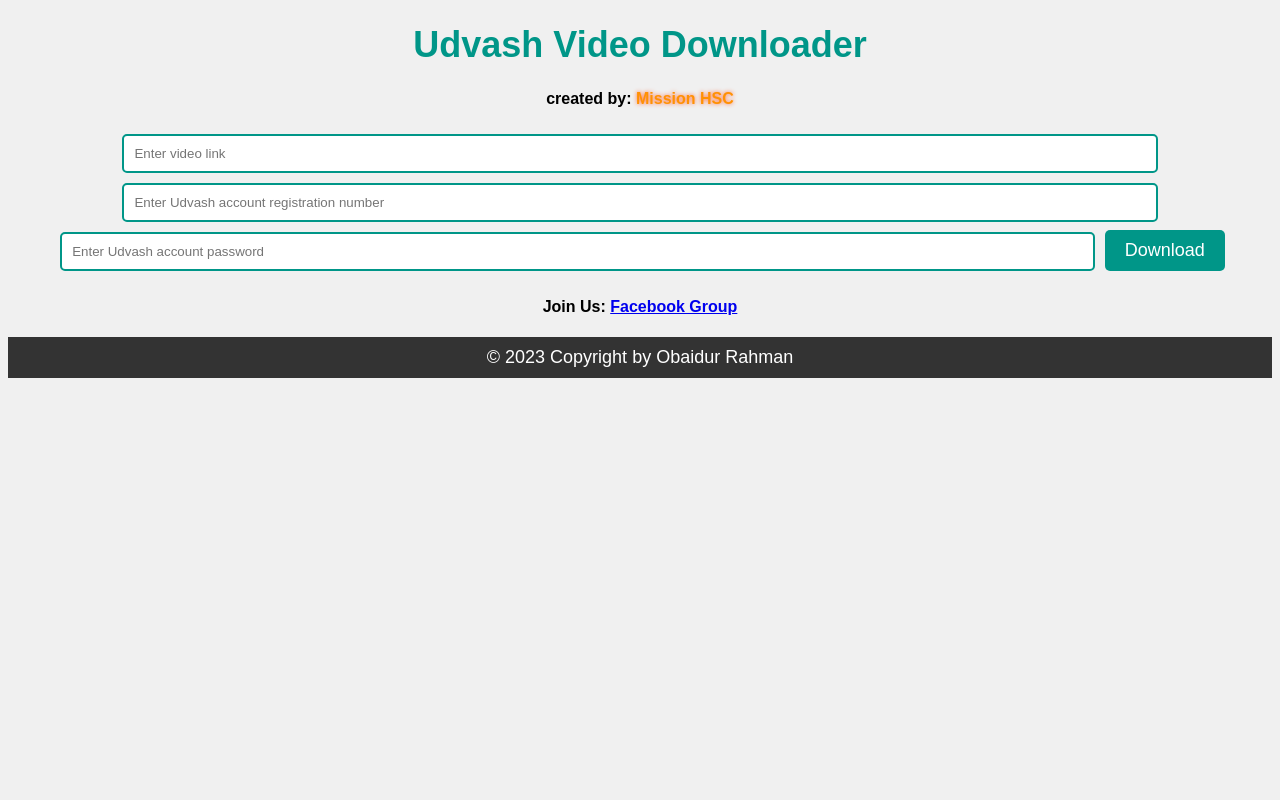
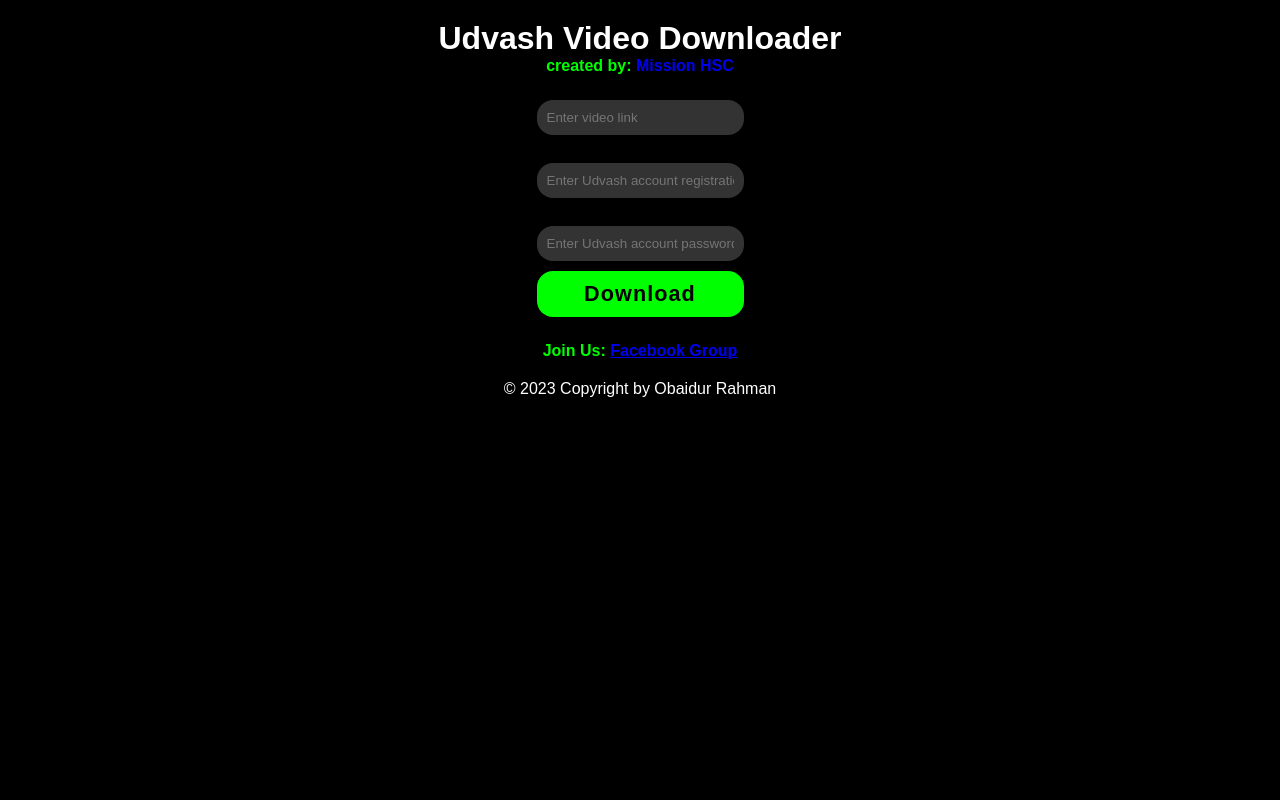
Before and after one commit to obaidur952952/Udvash-Class-Downloader, a Flask app: page / in a window 1280 px wide. Run offline with Flask 3, Linux system fonts and the light colour scheme.

Commit message:
Update index.css

```diff
--- a/static/index.css
+++ b/static/index.css
@@ -1,61 +1,66 @@
-/* Styling for the body */
-body {
-    background-color: #f0f0f0; /* Set a light background color */
-    font-family: Arial, sans-serif;
-    text-align: center;
+/* index.css */
+
+* {
+    margin: 0;
+    padding: 0;
+    box-sizing: border-box;
+    font-family: 'Quicksand', sans-serif;
 }
 
-/* Styling for the header */
-h1 {
-    color: #009688; /* Unique color for the header text */
-    font-size: 36px;
+body {
+    display: flex;
+    flex-direction: column;
+    align-items: center;
+    text-align: center;
+    min-height: 100vh;
+    background: #000;
+    color: #fff;
 }
 
-/* Styling for the "created by" link */
-h4 a#glow {
-    color: #ff5722; /* Unique color for the link text */
-    text-decoration: none; /* Remove underlines from links */
-    animation: glow 2s infinite; /* Add a glowing animation */
+h1 {
+    font-size: 2em;
+    margin-top: 20px;
 }
 
-@keyframes glow {
-    0% {
-        color: #ff5722;
-        text-shadow: none;
-    }
-    50% {
-        color: #ff9800;
-        text-shadow: 0 0 5px #ff5722;
-    }
-    100% {
-        color: #ff5722;
-        text-shadow: none;
-    }
+h4 {
+    font-size: 1em;
+    color: #0f0;
 }
 
-/* Styling for the form elements */
-input[type="url"], input[type="password"] {
-    width: 80%;
+#glow {
+    text-decoration: none;
+    animation: animate 4s linear infinite;
+}
+
+form {
+    margin: 20px;
+    display: flex;
+    flex-direction: column;
+    align-items: center;
+}
+
+input {
+    width: 100%;
     padding: 10px;
     margin: 5px;
-    border: 2px solid #009688; /* Unique color for input borders */
-    border-radius: 5px;
+    border: none;
+    outline: none;
+    border-radius: 16px;
+    background: #333;
+    color: #fff;
+    font-weight: 500;
 }
 
-input#submit_button {
-    background-color: #009688; /* Unique color for the submit button */
-    color: #fff;
-    font-size: 18px;
-    padding: 10px 20px;
-    border: none;
-    border-radius: 5px;
+#submit_button {
+    padding: 10px;
+    background: #0f0;
+    color: #000;
+    font-weight: 600;
+    font-size: 1.35em;
+    letter-spacing: 0.05em;
     cursor: pointer;
 }
 
-/* Styling for the footer */
 footer {
-    background-color: #333; /* Dark background color for the footer */
-    color: #fff; /* White text color */
-    padding: 10px;
-    font-size: 18px;
+    margin-top: 20px;
 }
```
